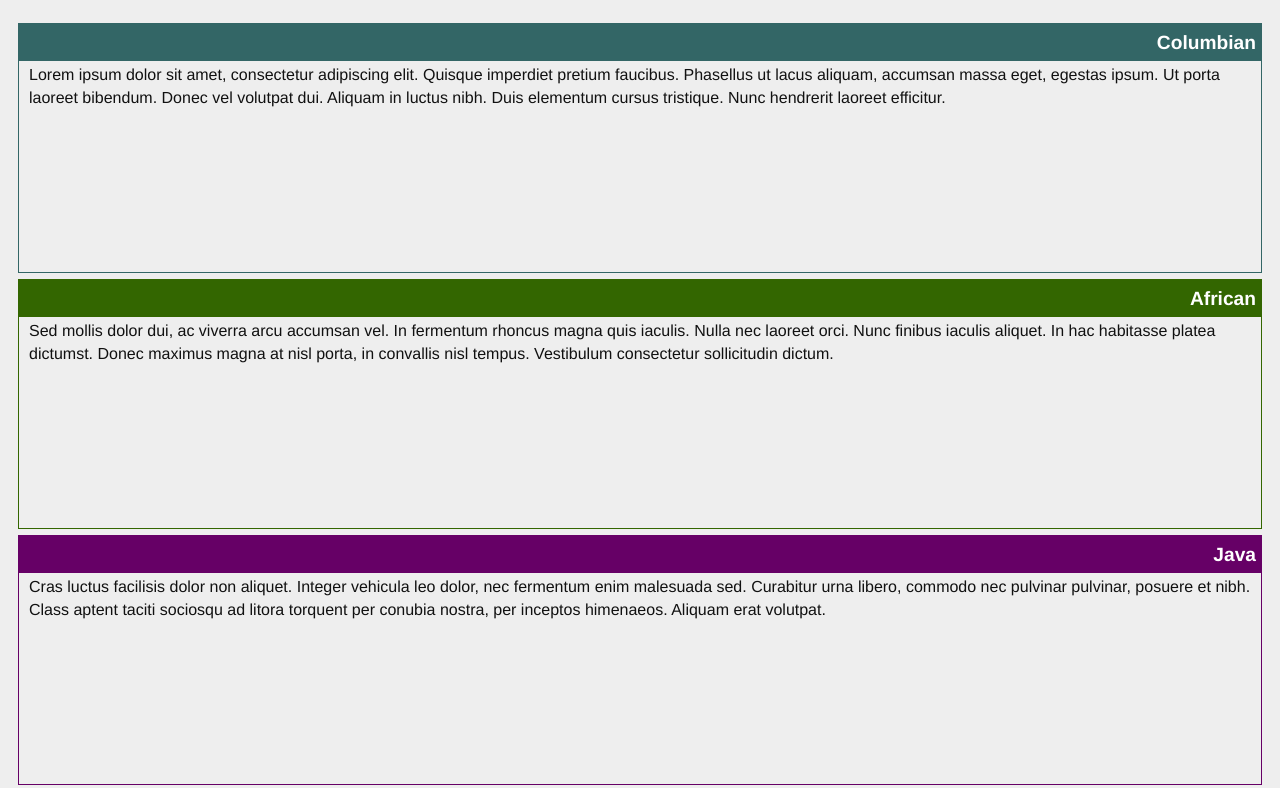
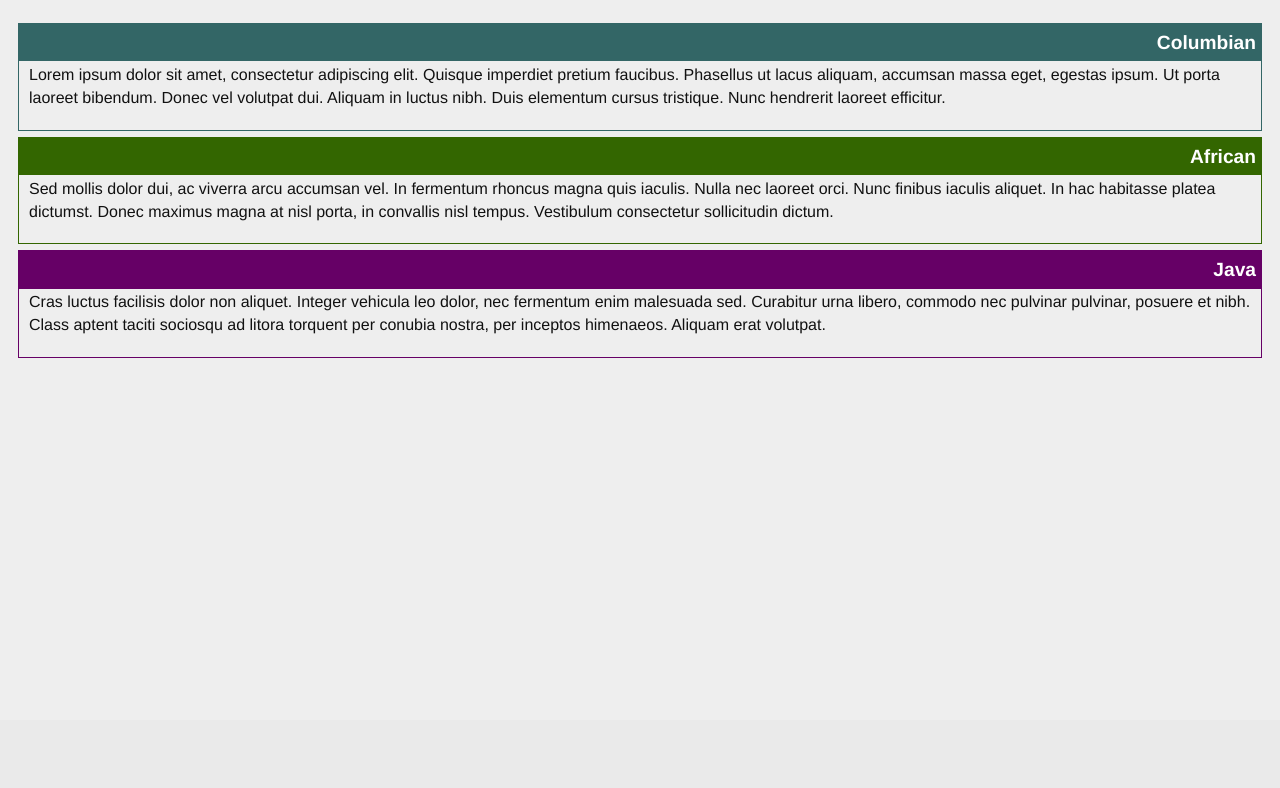
Before and after one commit to k2ed/first-site, a PHP site: page / in a window 1280 px wide. Shown: the part 80-868 px from the top of the page. After the commit the page ends 438 px from the top, so only its background shows below. Run offline with PHP 8.4, Linux system fonts and the light colour scheme; some web fonts are replaced.

Commit message:
Update styles.css

```diff
--- a/module3_assignment/css/styles.css
+++ b/module3_assignment/css/styles.css
@@ -103,7 +103,7 @@ body {
   border-style: solid;
   border-color: #336666;
   width: 100%;
-  height: 250px;
+  height: 100%;
 }
 
 .box_2
@@ -114,7 +114,7 @@ body {
   border-style: solid;
   border-color: #336600;
   width: 100%;
-  height: 250px;
+  height: 100%;
 }
 
 .box_3
@@ -125,7 +125,7 @@ body {
   border-style: solid;
   border-color: #660066;
   width: 100%;
-  height: 250px;
+  height: 100%;
 }
 
 .sub_title
```
